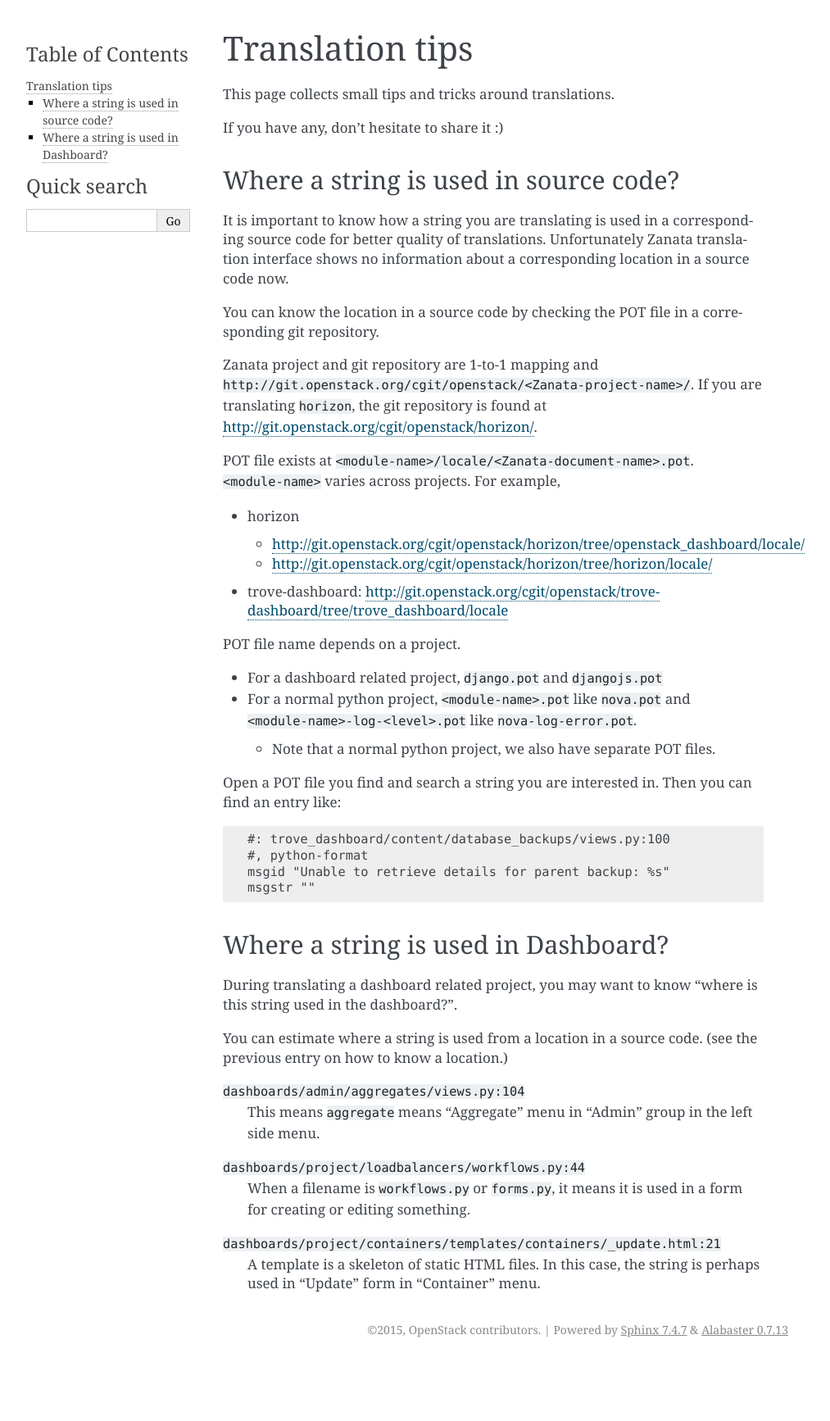
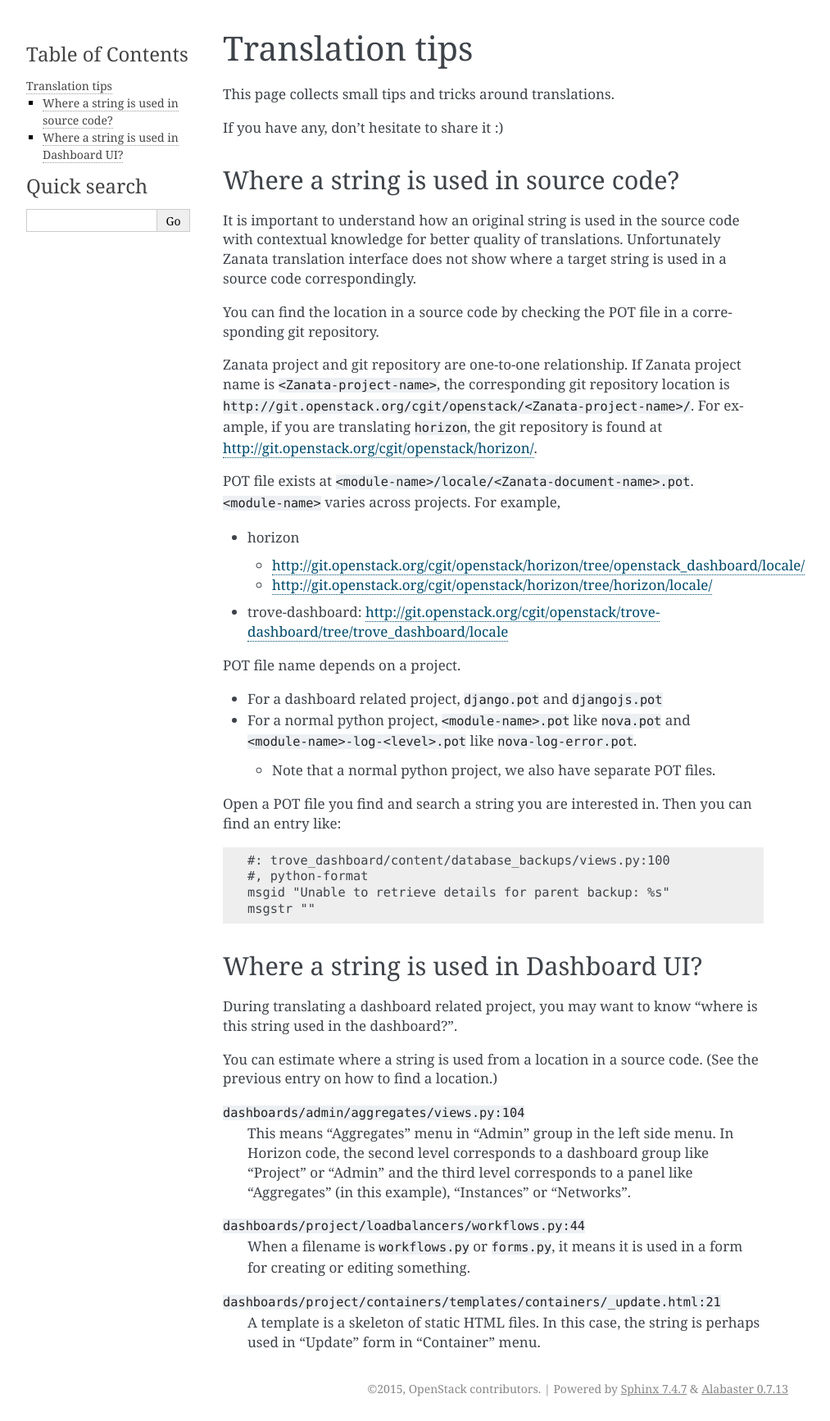
Before and after one commit to openstack/i18n, a Sphinx documentation site: the page built from doc/source/translation_tips.rst, in a window 1280 px wide. Shown: the whole page at 82% size, without its empty margins (148-1161 px from the left). Built offline with Sphinx 7.4.7, drawn with Linux system fonts in a browser that asks for light colours; before the commit the page ends 1662 px from its top, so only the background shows below that.

Commit message:
Follow-up fix of the translation tips
This patch incorporates Ian's valuable suggestions in
https://review.openstack.org/#/c/283941.

Change-Id: Iddf37482b0b6ff1094387b42d566257e4988bc5e

```diff
--- a/doc/source/translation_tips.rst
+++ b/doc/source/translation_tips.rst
@@ -9,17 +9,19 @@
 Where a string is used in source code?
 ======================================
 
-It is important to know how a string you are translating is used in a
-corresponding source code for better quality of translations.
-Unfortunately Zanata translation interface shows no information about
-a corresponding location in a source code now.
+It is important to understand how an original string is used in the source code
+with contextual knowledge for better quality of translations.
+Unfortunately Zanata translation interface does not show where
+a target string is used in a source code correspondingly.
 
-You can know the location in a source code by checking the POT file
+You can find the location in a source code by checking the POT file
 in a corresponding git repository.
 
-Zanata project and git repository are 1-to-1 mapping and
+Zanata project and git repository are one-to-one relationship.
+If Zanata project name is ``<Zanata-project-name>``,
+the corresponding git repository location is
 ``http://git.openstack.org/cgit/openstack/<Zanata-project-name>/``.
-If you are translating ``horizon``, the git repository is found at
+For example, if you are translating ``horizon``, the git repository is found at
 http://git.openstack.org/cgit/openstack/horizon/.
 
 POT file exists at ``<module-name>/locale/<Zanata-document-name>.pot``.
@@ -50,18 +52,20 @@
    msgid "Unable to retrieve details for parent backup: %s"
    msgstr ""
 
-Where a string is used in Dashboard?
-====================================
+Where a string is used in Dashboard UI?
+=======================================
 
 During translating a dashboard related project, you may want to know
 "where is this string used in the dashboard?".
 
 You can estimate where a string is used from a location in a source code.
-(see the previous entry on how to know a location.)
+(See the previous entry on how to find a location.)
 
 ``dashboards/admin/aggregates/views.py:104``
-    This means ``aggregate`` means "Aggregate" menu in "Admin" group
-    in the left side menu.
+    This means "Aggregates" menu in "Admin" group in the left side menu.
+    In Horizon code, the second level corresponds to a dashboard group
+    like "Project" or "Admin" and the third level corresponds to
+    a panel like "Aggregates" (in this example), "Instances" or "Networks".
 
 ``dashboards/project/loadbalancers/workflows.py:44``
     When a filename is ``workflows.py`` or ``forms.py``, it means
```
